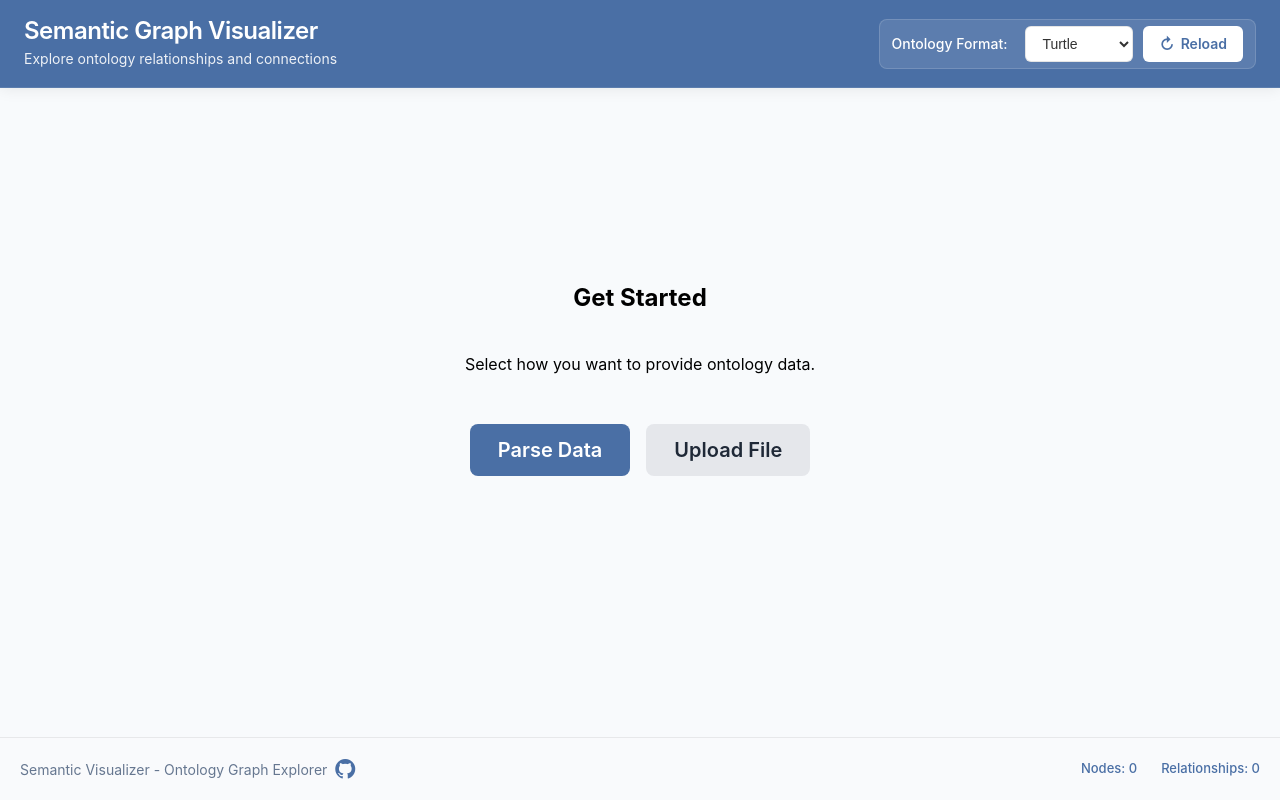
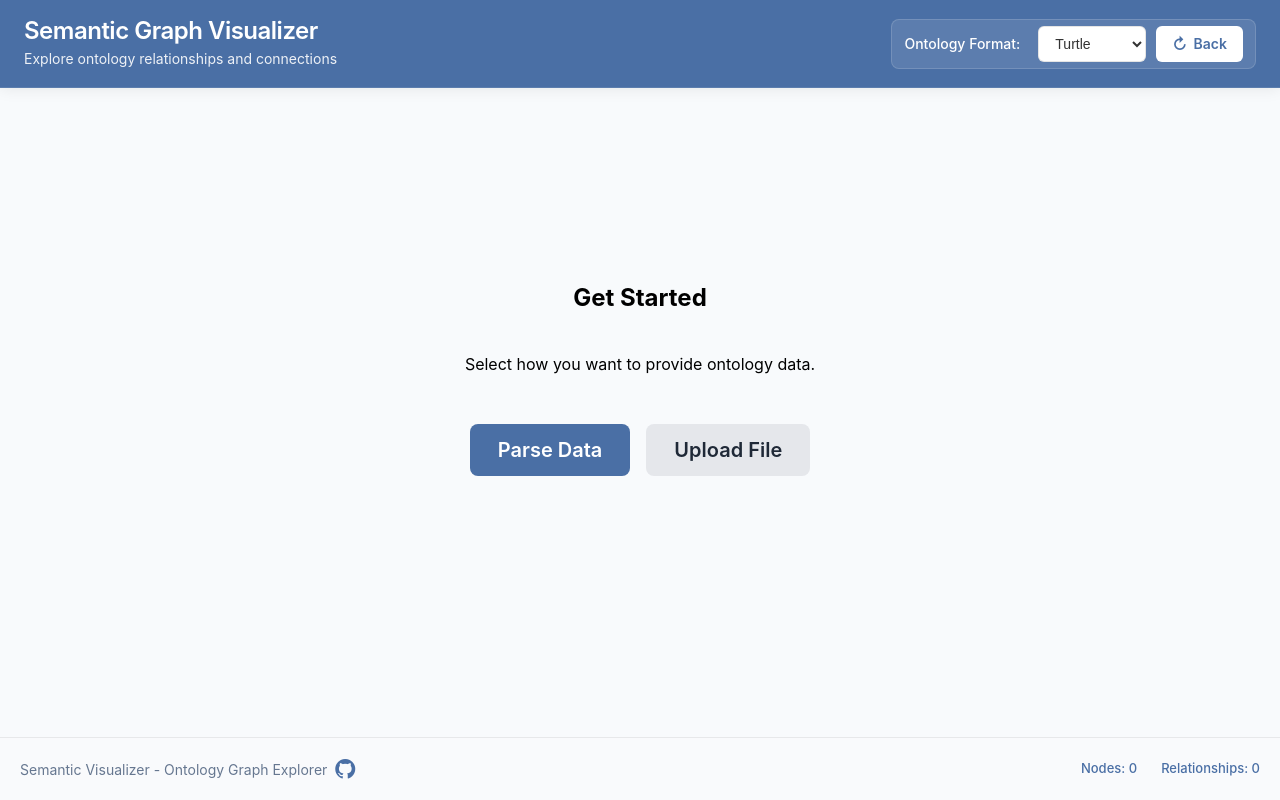
Before and after one commit to stefantagarski/semantic-visualizer, a React (Vite) app in the folder frontend/: page / in a window 1280 px wide. Built offline with nearby package versions, Linux system fonts and the light colour scheme.

Commit message:
[FTR] add back button in the header

```diff
--- a/frontend/src/App.jsx
+++ b/frontend/src/App.jsx
@@ -56,7 +56,9 @@ function App() {
 
     return (
         <div className="app-container">
-            <Header />
+            <Header formatType={formatType}
+                    setFormatType={setFormatType}
+                    onBack={handleBackClick}  />
 
             <main className="main-content">
                 {!graphData && (
--- a/frontend/src/components/Header/Header.jsx
+++ b/frontend/src/components/Header/Header.jsx
@@ -1,7 +1,7 @@
 import React from 'react';
 import './Header.css';
 
-const Header = ({ formatType, setFormatType, onReload }) => {
+const Header = ({ formatType, setFormatType, onBack }) => {
     return (
         <header className="app-header">
             <div className="header-title-container">
@@ -26,10 +26,10 @@ const Header = ({ formatType, setFormatType, onReload }) => {
                     <option value="trig">TriG</option>
                 </select>
                 <button
-                    onClick={onReload}
+                    onClick={onBack}
                     className="reload-button"
                 >
-                    <span className="reload-icon">↻</span> Reload
+                    <span className="reload-icon">↻</span> Back
                 </button>
             </div>
         </header>
```
